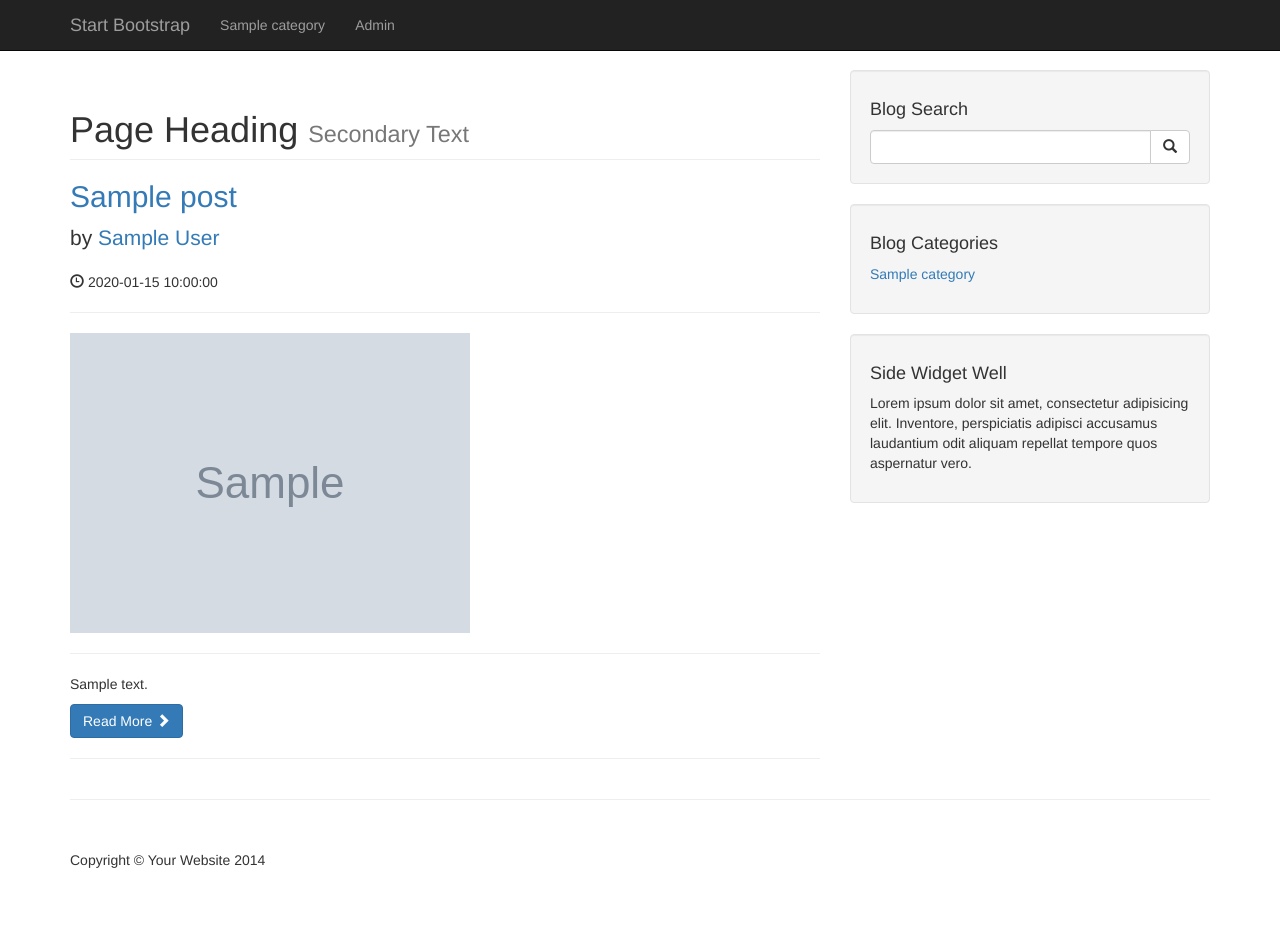
After one commit to Aminkhaled/Blog-with-cms, a PHP site: page /category.php?category=1 in a window 1280 px wide. The commit adds this page. Run offline with PHP 8.4, Linux system fonts and the light colour scheme; tables that the repository leaves empty or names only in its code hold one stand-in row (values such as "Sample post"); grey boxes marked "Sample" are stand-in pictures.

Commit message:
i add Error page and soon finish category and start comment

```diff
--- /dev/null
+++ b/category.php
@@ -0,0 +1,82 @@
+<!-- header -->
+<?php include"includes/header.php" ?>
+
+<!-- Navigation -->
+<?php include'includes/navigation.php' ?>
+
+<!-- Page Content -->
+<div class="container">
+
+    <div class="row">
+
+        <!-- Blog Entries Column -->
+        <div class="col-md-8">
+
+
+            <?php
+            if(isset($_REQUEST['category'])){
+                $category_id = $_REQUEST['category'];
+
+            }
+            if(empty($category_id)){
+                header("location:includes/404.php");
+            }
+            $query ="SELECT * FROM posts WHERE  post_category_id ={$category_id}";
+            global $connection;
+            $db_posts = mysqli_query($connection,$query);
+            while($row =mysqli_fetch_assoc($db_posts)):
+                $post_id  = $row['post_id'];
+                $post_title = $row['post_title'];
+                $post_author = $row['post_author'];
+                $post_date =$row['post_date'];
+                $post_image =$row['post_image'];
+                $post_content =$row['post_content'];
+
+
+                ?>
+                <h1 class="page-header">
+                    Page Heading
+                    <small>Secondary Text</small>
+                </h1>
+
+                <!-- First Blog Post -->
+                <h2>
+                    <a href="post.php?p_id=<?php echo$post_id; ?>"><?php echo $post_title ?></a>
+                </h2>
+                <p class="lead">
+                    by <a href="index.php"><?php echo $post_author ?></a>
+                </p>
+                <p><span class="glyphicon glyphicon-time"></span> <?php echo $post_date ?></p>
+                <hr>
+                <img class="img-responsive" src="images/<?php echo $post_image ?>" alt="">
+                <hr>
+                <p><?php echo $post_content ?></p>
+                <a class="btn btn-primary" href="post.php?p_id=<?php echo$post_id;?>">Read More <span class="glyphicon glyphicon-chevron-right"></span></a>
+
+                <hr>
+
+
+
+
+
+
+
+
+            <?php endwhile; ?>
+
+
+
+
+        </div>
+
+        <!-- Blog Sidebar Widgets Column -->
+        <?php include'includes/slidebar.php' ?>
+
+
+    </div>
+    <!-- /.row -->
+
+
+    <!-- footer  -->
+
+    <?php include"includes/footer.php" ?>
--- /dev/null
+++ b/includes/404.php
@@ -0,0 +1,6 @@
+
+
+<div class="text-center">
+<h1>404 Error</h1>
+<h4>Erorr There is no page or here for that</h4>
+</div>
--- a/includes/navigation.php
+++ b/includes/navigation.php
@@ -11,7 +11,7 @@
                 <span class="icon-bar"></span>
                 <span class="icon-bar"></span>
             </button>
-            <a class="navbar-brand" href="#">Start Bootstrap</a>
+            <a class="navbar-brand" href="index.php">Start Bootstrap</a>
         </div>
         <!-- Collect the nav links, forms, and other content for toggling -->
         <div class="collapse navbar-collapse" id="bs-example-navbar-collapse-1">
--- a/includes/slidebar.php
+++ b/includes/slidebar.php
@@ -34,9 +34,11 @@
                 <ul class="list-unstyled">
                     <?php
                     while($row =mysqli_fetch_assoc($db_sidebar)) {
+                        $cat_id = $row['cat_id'];
+
                         $cat_title = $row['cat_title'];
                         echo "<li>
-                    <a href='#'>{$cat_title}</a></li>";
+                    <a href='category.php?category=$cat_id'>{$cat_title}</a></li>";
                     }
 
                     ?>
--- a/index.php
+++ b/index.php
@@ -44,7 +44,7 @@
                     <img class="img-responsive" src="images/<?php echo $post_image ?>" alt="">
                     <hr>
                     <p><?php echo $post_content ?></p>
-                    <a class="btn btn-primary" href="#">Read More <span class="glyphicon glyphicon-chevron-right"></span></a>
+                    <a class="btn btn-primary" href="post.php?p_id=<?php echo$post_id;?>">Read More <span class="glyphicon glyphicon-chevron-right"></span></a>
 
                     <hr>
 
```
Also changed, not shown: post.php (+25 -29 lines).
